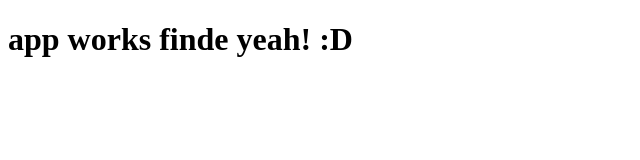
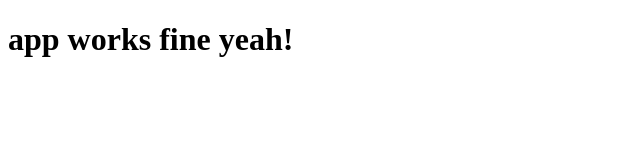
Before and after one commit to FabianGrimminger/TravisTest, an Angular app: page / in a window 1280 px wide. Shown: the top 160 px of the page, without its empty margins (0-640 px from the left). Built offline with nearby package versions, Linux system fonts and the light colour scheme.

Commit message:
tests test

```diff
--- a/karma.conf.js
+++ b/karma.conf.js
@@ -39,7 +39,7 @@ module.exports = function (config) {
     colors: true,
     logLevel: config.LOG_INFO,
     autoWatch: true,
-    browsers: ['Chrome'],
-    singleRun: false
+    browsers: ['Chromium'],
+    singleRun: false,
   });
 };
--- a/src/app/app.component.ts
+++ b/src/app/app.component.ts
@@ -6,5 +6,5 @@ import { Component } from '@angular/core';
   styleUrls: ['./app.component.css']
 })
 export class AppComponent {
-  title = 'app works finde yeah! :D';
+  title = 'app works fine yeah!';
 }
```
Also changed, not shown: .travis.yml, 2 other files (tests, documents, lock files or other folders).
